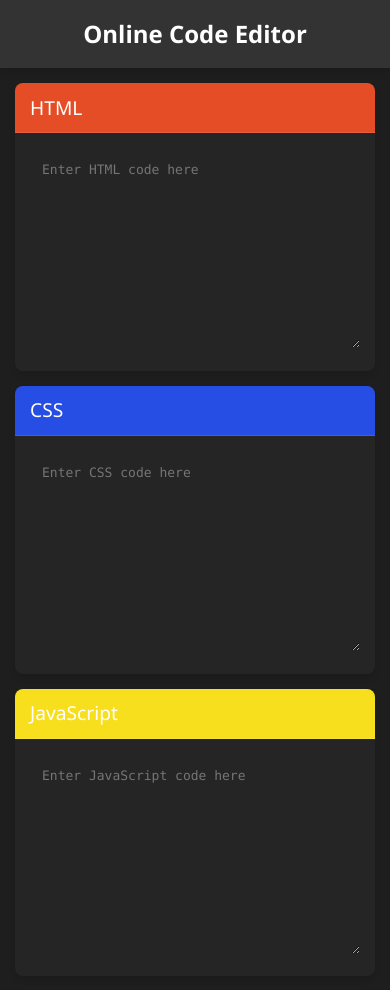
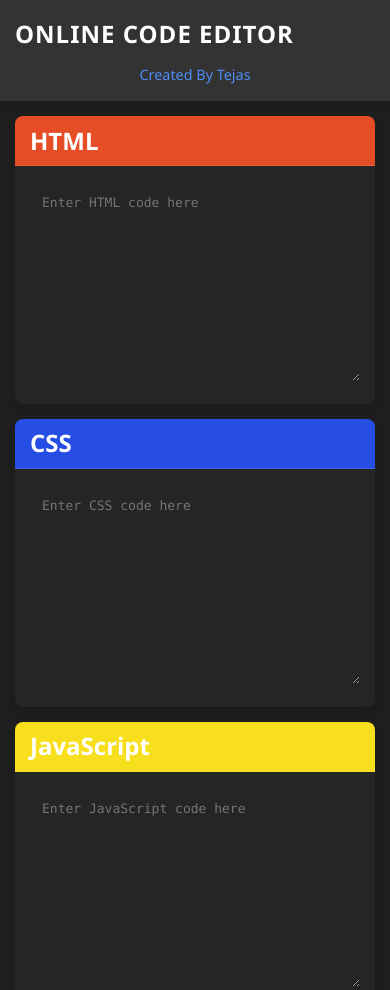
Before and after one commit to tejhande/CodeEditor, a plain HTML site: page index.html in a window 390 px wide. Shown: the top 990 px of the page. Drawn offline with Linux system fonts and the light colour scheme.

Commit message:
`Added link to creator in header and updated styles for consistency and responsiveness`

```diff
--- a/index.html
+++ b/index.html
@@ -10,6 +10,7 @@
 <body>
     <header>
         <h1>Online Code Editor</h1>
+        <a href="https://tejashande.vercel.app">Created By Tejas</a>
     </header>
     <main class="container">
         <section class="editor">
--- a/style.css
+++ b/style.css
@@ -27,26 +27,68 @@ body {
     min-height: 100vh;
 }
 
+/* Define color and spacing variables for consistency */
+:root {
+    --header-bg: #333; /* Dark background for the header */
+    --link-color: #4e8ef7; /* Blue color for the link */
+    --text-color: #fff; /* White text color for better contrast */
+    --spacing: 20px; /* General spacing for padding */
+}
+
 /* Header Styles */
 header {
     background-color: var(--header-bg);
     padding: var(--spacing);
-    box-shadow: 0 2px 10px rgba(0, 0, 0, 0.2);
+    box-shadow: 0 2px 10px rgba(0, 0, 0, 0.15); /* Subtle shadow effect */
     position: sticky;
     top: 0;
     z-index: 100;
+    display: flex;
+    justify-content: space-between; /* Spaces elements on the left and right */
+    align-items: center;
+    flex-wrap: wrap; /* Ensures elements wrap on smaller screens */
 }
 
 h1 {
-    font-size: 1.8rem;
-    font-weight: 600;
-    text-align: center;
+    font-size: 2rem; /* Slightly larger font size for the header */
+    font-weight: 700; /* Bolder font weight */
+    color: var(--text-color); /* Ensure text color is white */
+    text-align: left; /* Align text to the left */
+    margin: 0;
+    text-transform: uppercase; /* Adds a modern touch */
+    letter-spacing: 1px; /* Spacing between letters */
+    flex-grow: 1; /* Allows the title to grow and take available space */
 }
 
-h2 {
-    font-size: 1.2rem;
-    font-weight: 500;
+a {
+    font-size: 1rem; /* Set font size for the link */
+    color: var(--link-color); /* Set link color */
+    text-decoration: none; /* Remove underline */
+    font-weight: 400;
+    transition: color 0.3s ease; /* Smooth transition for hover effect */
 }
+
+a:hover {
+    color: #ff7f50; /* Hover color to indicate interactivity */
+}
+
+/* Media query for responsiveness on smaller screens */
+@media (max-width: 768px) {
+    header {
+        justify-content: center; /* Center content when on small screens */
+        text-align: center;
+    }
+
+    h1 {
+        font-size: 1.5rem; /* Adjust font size for smaller screens */
+    }
+
+    a {
+        font-size: 0.9rem; /* Adjust link font size */
+        margin-top: 10px; /* Add margin for spacing */
+    }
+}
+
 
 /* Container Layout */
 .container {
```
